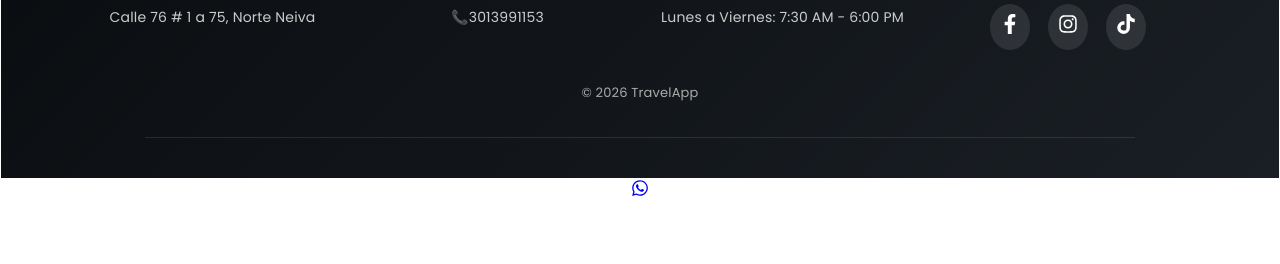
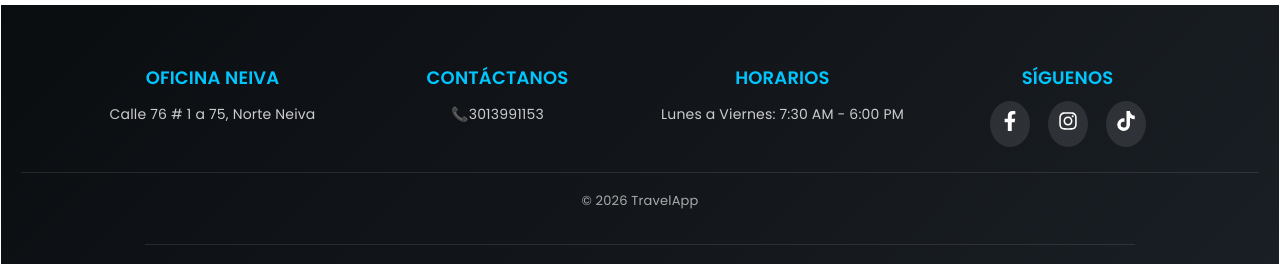
Before and after one commit to Sbastianmedina/Travel-Booking-Vercel, a React (Vite) app: page / in a window 1280 px wide. Shown: the part 1583-1847 px from the top of the page. Before the commit the page ends 1787 px from the top, so only its background shows below. Built offline with nearby package versions, Linux system fonts and the light colour scheme; no server answers.

Commit message:
fix responsive y formulario

```diff
--- a/src/App.css
+++ b/src/App.css
@@ -331,10 +331,10 @@
   text-align: center;
   color: #aaa;
   font-size: 13px;
-  margin-top: 20px;   /* 👈 separa del contenido de arriba */
-  padding-top: 10px;  /*
+  margin-top: 25px;
+  padding-top: 15px;
+  border-top: 1px solid rgba(255,255,255,0.1); /* línea sutil */
 }
-
 /* WHATSAPP */
 .whatsapp {
   position: fixed;
@@ -639,4 +639,3 @@
     font-size: 1.8rem; /* 👈 se adapta al celular */
   }
 }
-}
```
